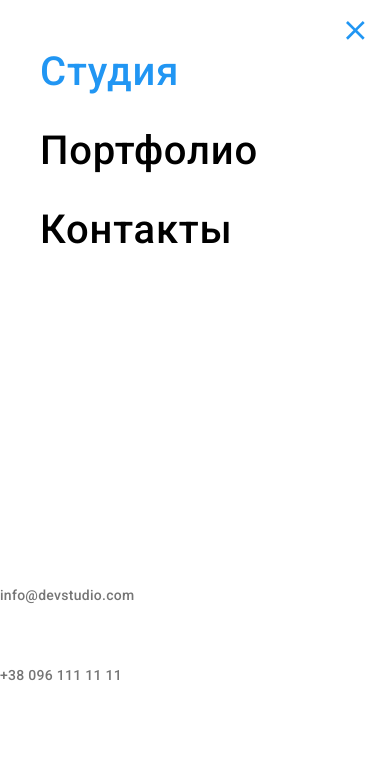
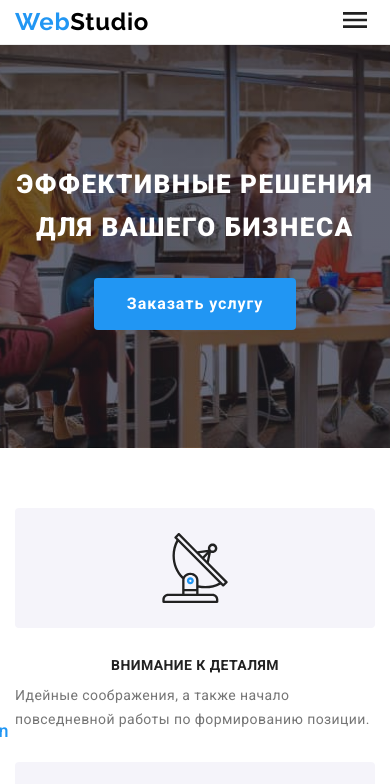
Before and after one commit to Darymee/goit-markup-hw-08, a plain HTML site: page index.html in a window 390 px wide. Both pictures are taken after a click on the button 355 px from the left and 30 px from the top of the page. Shown: the top 784 px of the page. Drawn offline with nearby package versions, Linux system fonts and the light colour scheme.

Commit message:
mobile-menu

```diff
--- a/index.html
+++ b/index.html
@@ -25,13 +25,13 @@
         <a href="./index.html" class="logo"
           >Web<span class="logo__text logo__text--dark">Studio</span></a
         >
-        <button type="button">
+        <button type="button" class="menu-open-btn">
           <svg class="menu-btn__icon" width="40" height="40">
             <use href="./images/symbol-defs.svg#icon-menu"></use>
           </svg>
         </button>
-        <div class="mobile-menu is-open">
-          <button type="button" class="menu-close__btn">
+        <div class="mob-menu is-hidden">
+          <button type="button" class="menu-close-btn">
             <svg class="menu-close__icon" width="40" height="40">
               <use href="./images/symbol-defs.svg#icon-close-menu"></use>
             </svg>
@@ -63,7 +63,10 @@
               </a>
             </li>
             <li class="contacts__item">
-              <a href="tel:+380961111111" class="contacts__link">
+              <a
+                href="tel:+380961111111"
+                class="contacts__link contacts__link--current"
+              >
                 <svg class="contacts__icon" width="10" height="16">
                   <use href="./images/symbol-defs.svg#icon-smartphone"></use>
                 </svg>
@@ -71,6 +74,46 @@
               </a>
             </li>
           </ul>
+          <div class="social-media">
+            <ul class="social-media__list">
+              <li class="social-media__item">
+                <a
+                  class="social-media__link"
+                  href="Instagram.com"
+                  target="_blank"
+                  rel="noreferrer noopener"
+                  >Instagram</a
+                >
+              </li>
+              <li class="social-media__item">
+                <a
+                  class="social-media__link"
+                  href="Twitter.com"
+                  target="_blank"
+                  rel="noreferrer noopener"
+                  >Twitter</a
+                >
+              </li>
+              <li class="social-media__item">
+                <a
+                  class="social-media__link"
+                  href="Facebook.com"
+                  target="_blank"
+                  rel="noreferrer noopener"
+                  >Facebook</a
+                >
+              </li>
+              <li class="social-media__item">
+                <a
+                  class="social-media__link"
+                  href="Linkedln.com"
+                  target="_blank"
+                  rel="noreferrer noopener"
+                  >Linkedln</a
+                >
+              </li>
+            </ul>
+          </div>
         </div>
       </div>
     </header>
@@ -840,6 +883,7 @@
         </form>
       </div>
     </div>
+    <script src="./js/menu.js"></script>
     <script src="./js/modal.js"></script>
   </body>
 </html>
--- /dev/null
+++ b/js/menu.js
@@ -0,0 +1,16 @@
+(() => {
+  const refs = {
+    openMenuBtn: document.querySelector(".menu-open-btn"),
+    closeMenuBtn: document.querySelector(".menu-close-btn"),
+    menu: document.querySelector(".mob-menu"),
+    body: document.querySelector("body"),
+  };
+
+  refs.openMenuBtn.addEventListener("click", toggleMenu);
+  refs.closeMenuBtn.addEventListener("click", toggleMenu);
+
+  function toggleMenu() {
+    refs.menu.classList.toggle("is-hidden");
+    refs.body.classList.toggle("no-scroll");
+  }
+})();
--- a/sass/components/_mobile-menu.scss
+++ b/sass/components/_mobile-menu.scss
@@ -1,33 +1,33 @@
-.mobile-menu {
+.mob-menu {
   @media screen and (max-width: 767px) {
     position: fixed;
     top: 0;
     left: 0;
+    z-index: 1;
 
-    width: 100%;
-    height: 100%;
+    width: 100vw;
+    height: 100vh;
+
+    padding: 48px 40px;
 
     background-color: #ffffff;
     transform: translateX(-100%);
     transition: translate var(--transition-duration) var(--transition-timing);
 
-    &.is-open {
+    &.is-hidden {
       transform: translate(0);
     }
   }
 }
-.menu-close__btn {
+
+.menu-open-btn {
   cursor: pointer;
 
+  display: block;
+
+  margin-left: auto;
   padding: 0;
 
-  display: flex;
-  justify-content: center;
-  align-items: center;
-
-  position: absolute;
-  top: 10px;
-  right: 15px;
   border: none;
   background-color: transparent;
   fill: #212121;
@@ -38,3 +38,31 @@
     fill: var(--accent-color);
   }
 }
+
+.menu-close-btn {
+  display: block;
+
+  position: absolute;
+  top: 10px;
+  right: 15px;
+
+  cursor: pointer;
+
+  margin-left: auto;
+  margin-bottom: 8px;
+  padding: 0;
+
+  border: none;
+  background-color: transparent;
+  fill: #212121;
+  transition: fill var(--transition-duration) var(--transition-timing);
+
+  &:hover,
+  &:focus {
+    fill: var(--accent-color);
+  }
+}
+
+// .no-scroll {
+//   overflow: hidden;
+// }
--- a/sass/layout/_header.scss
+++ b/sass/layout/_header.scss
@@ -2,20 +2,20 @@
   border-bottom: 1px solid #ececec;
 }
 
-.nav {
-  display: flex;
-  align-items: center;
-}
+// .nav {
+//   display: flex;
+//   align-items: center;
+// }
 
 .header__container {
   display: flex;
   align-items: center;
 }
 
-.header-nav {
-  display: flex;
-  align-items: center;
-}
+// .header-nav {
+//   display: flex;
+//   align-items: center;
+// }
 
 .site-nav {
   // display: flex;
@@ -23,8 +23,6 @@
 }
 
 .header-nav__site-nav {
-  margin-top: 48px;
-  margin-left: 40px;
   margin-bottom: 302px;
   // margin-left: 93px;
 }
@@ -61,17 +59,14 @@
   &--current {
     color: var(--accent-color);
     // position: relative;
-
     // &::after {
     //   content: "";
     //   display: block;
     //   width: 100%;
     //   height: 4px;
-
     //   position: absolute;
     //   left: 0;
     //   bottom: -1px;
-
     //   background-color: var(--accent-color);
     //   border-radius: 2px;
     // }
@@ -81,31 +76,40 @@
 .contacts {
   list-style: none;
 
-  // display: flex;
+  display: flex;
+  flex-direction: column-reverse;
 }
 
-.header-nav__contacts {
-  margin-left: auto;
+// .header-nav__contacts {
+//   margin-left: auto;
+// }
+
+.contacts__item:last-child {
+  margin-bottom: 32px;
 }
 
 .contacts__item:not(:last-child) {
-  margin-right: 30px;
+  margin-bottom: 64px;
 }
 
 .contacts__link {
   text-decoration: none;
-  display: inline-flex;
-  align-items: center;
-  justify-content: center;
 
-  padding-bottom: 32px;
-  padding-top: 32px;
+  // display: inline-flex;
+  // align-items: center;
+  // justify-content: center;
 
+  // padding-bottom: 32px;
+  // padding-top: 32px;
+
+  font-weight: 500;
+  font-size: 24px;
+  line-height: 1.17;
+  letter-spacing: 0.02em;
   color: var(--main-text-color);
-  font-weight: 500;
-  font-size: 14px;
-  line-height: 1.14;
-  letter-spacing: 0.02em;
+
+  // font-size: 14px;
+  // line-height: 1.14;
 
   transition: color var(--transition-duration) var(--transition-timing);
 
@@ -115,9 +119,42 @@
   }
 }
 
+.contacts__link--current {
+  font-weight: 500;
+  font-size: 34px;
+  line-height: 1.18;
+  letter-spacing: 0.02em;
+
+  color: var(--accent-color);
+}
+
 .contacts__icon {
   display: none;
 
   // margin-right: 10px;
   // fill: currentColor;
 }
+
+.social-media__list {
+  list-style: none;
+  display: flex;
+}
+
+.social-media__item {
+  &:not(:last-child) {
+    margin-right: 10px;
+    border-right: 1px solid rgba(33, 33, 33, 0.2);
+  }
+}
+
+.social-media__link {
+  margin-right: 10px;
+
+  cursor: pointer;
+  text-decoration: none;
+  font-weight: 500;
+  font-size: 18px;
+  line-height: 1.22;
+  letter-spacing: 0.02em;
+  color: var(--accent-color);
+}
```
Also changed, not shown: css/main.css, css/main.min.css, 2 other files.
